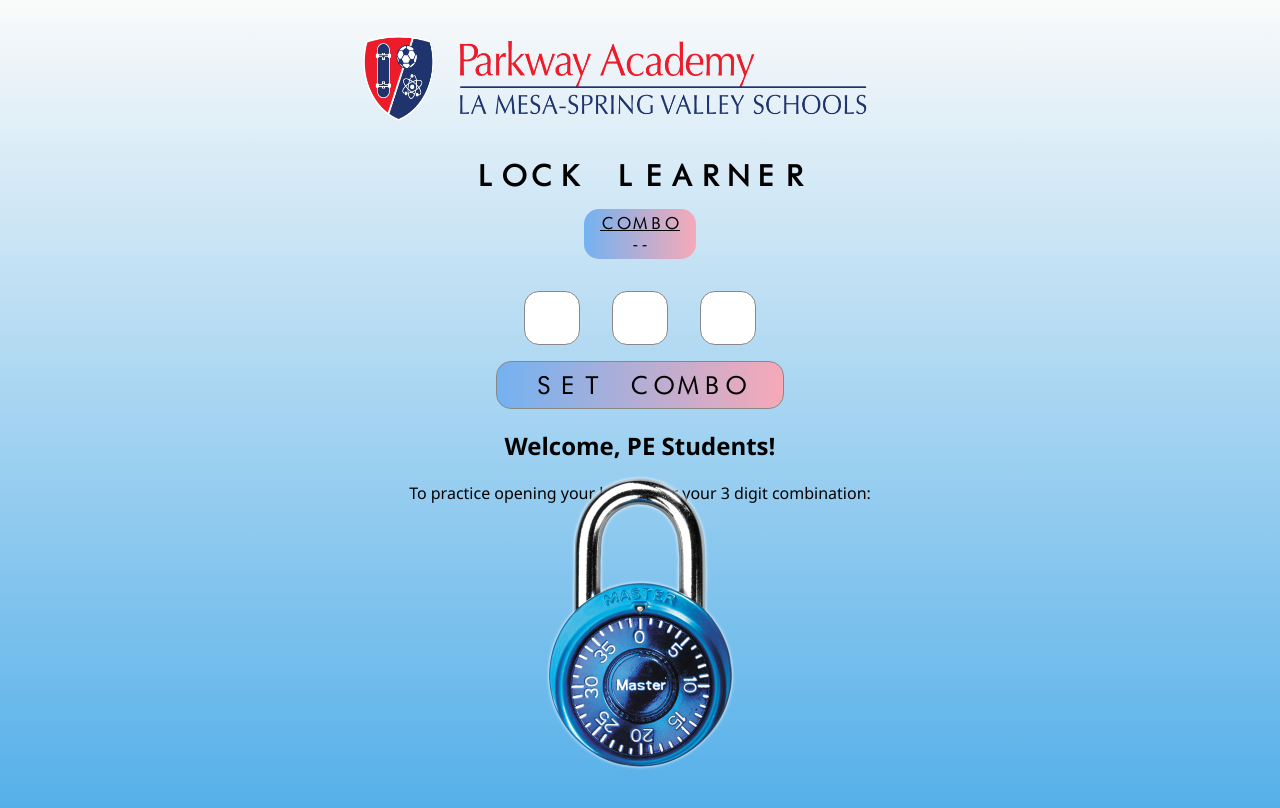
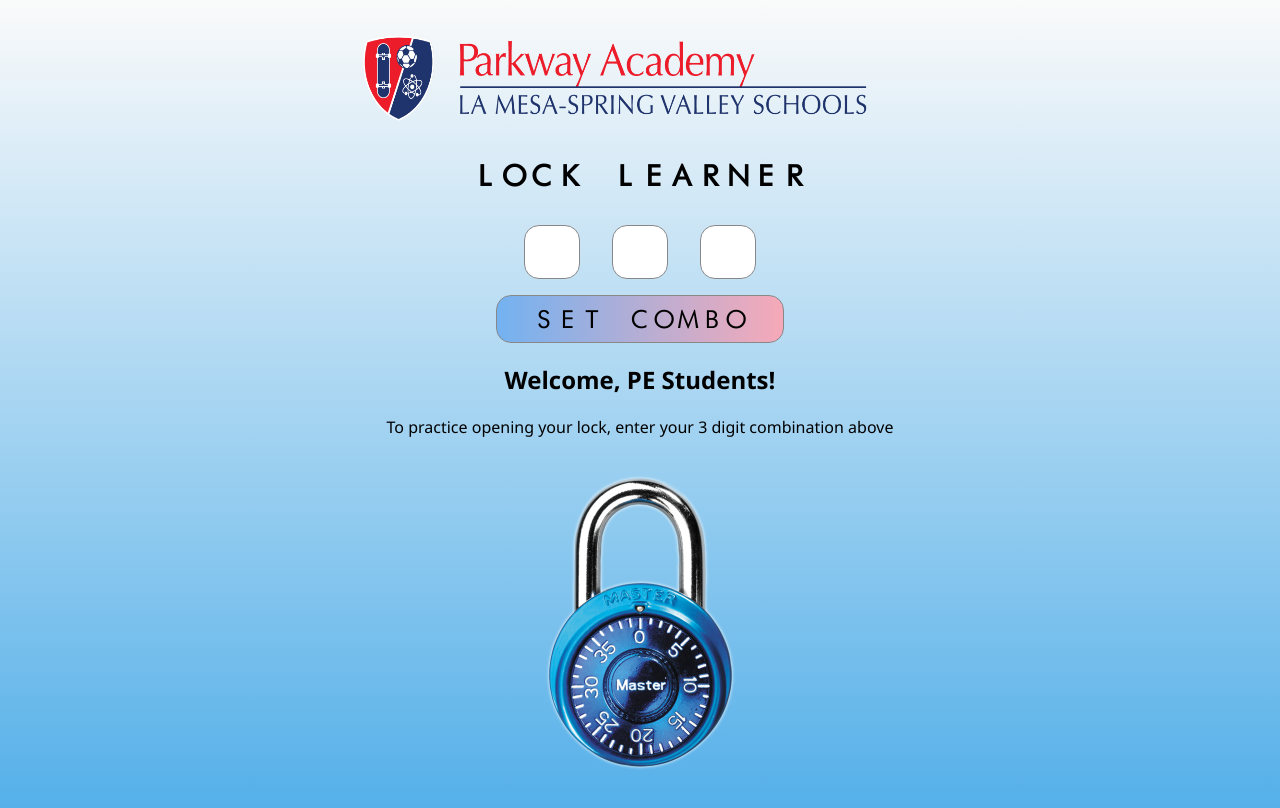
Before and after one commit to timdobranski/lock-learner, a Next.js app: page / in a window 1280 px wide. Shown: the top 808 px of the page. Built offline with nearby package versions, Linux system fonts and the light colour scheme.

Commit message:
Implemented second number

```diff
--- a/app/page.js
+++ b/app/page.js
@@ -126,7 +126,7 @@ export default function Home() {
         <Image src={logo} fill='true' alt="Parkway Logo" />
       </div>
       <h1 className={styles.title}>LOCK LEARNER</h1>
-      {step >= 0 ?
+      {step > 0 ?
       <div id={styles.comboContainer} onClick={() => {setCombo(['', '', '']); setStep(-1)}}>
         <h2>COMBO</h2>
         <p>{`${combo[0]} -  ${combo[1]} -  ${combo[2]}`}</p>
@@ -136,7 +136,7 @@ export default function Home() {
 
       {step === 0 ? <Welcome combo={combo} setCombo={setCombo} setStep={setStep} currentNum={currentLockNum} /> : null}
       {step === 1 ? <Num1 combo={combo} setStep={setStep} currentNum={currentLockNum}/> : null}
-      {step === 2 ? <Num2 /> : null}
+      {step === 2 ? <Num2 combo={combo} currentNum={currentLockNum} setStep={setStep} /> : null}
       {/* {step === 3 ? <Num3 /> : null}
       {step === 4 ? <Success /> : null} */}
       {step === 5 ? <WrongWay setStep={setStep}/> : null}
--- a/app/page.module.css
+++ b/app/page.module.css
@@ -42,11 +42,12 @@
 #comboContainer {
   position: relative;
   top: 50%;
+  width: 50vw;
+  max-width: 200px;
   margin: 0 auto;
   margin-top: 1rem;
-
   background: linear-gradient(to right, rgb(115, 178, 241), rgb(246, 169, 184));
-  padding: .25rem 1rem .25rem 1rem;
+  padding: .5rem;
   border-radius: 15px;
 }
 #comboContainer:hover {
--- a/components/Num2/Num2.js
+++ b/components/Num2/Num2.js
@@ -1,22 +1,35 @@
 'use client';
 
+import { useEffect, useState } from 'react';
 import styles from './Num2.module.css'
 
 export default function Num2({ setStep, combo, setCombo, currentNum }) {
+  const [ timesHitNumber, setTimesHitNumber ] = useState(0);
+
   useEffect(() => {
-    if (currentNum === combo[0]) {
+    console.log('currentNum: ', currentNum)
+    console.log('combo[1]: ', combo[1])
+
+    if (currentNum === parseInt(combo[1])) {
+      setTimesHitNumber(prevNum => prevNum + 1)
+    }
+  }, [currentNum, combo])
+
+  useEffect(() => {
+    console.log('new timeshitnumber: ', timesHitNumber);
+    if (timesHitNumber === 2) {
       setStep(prevStep => prevStep + 1)
     }
-  })
+  }, [timesHitNumber, setStep])
 
   return (
     <div id={styles.resetContainer}>
       <h2>Step 2: 2nd Number</h2>
-      <p>{`To open your lock, you'll turn it to the left (counterclockwise) and the right (clockwise) at different times. Once
-      you begin spinning, you CANNOT spin the opposite direction - not even a little bit. If you do, you'll have to start all the way at
-      the beginning again.`}</p>
+      <p>{`Now you'll turn the other way, BUT...there's a catch. You'll need to pass your 2nd number and come to it again.
+      So turn the lock to the left until you reach ${combo[1]}`}</p>
 
-      <p>{`First, you'll need to reset your lock. Spin it to the right (clockwise) for about 5 seconds, then stop.`}</p>
+      <p>{`Turn left to ${combo[1]} twice`}</p>
+      <p>{`Completed: ${timesHitNumber} / 2 times`}</p>
     </div>
   )
 }
--- a/components/Welcome/Welcome.js
+++ b/components/Welcome/Welcome.js
@@ -54,7 +54,7 @@ export default function Welcome({ setStep, combo, setCombo }) {
         <button type="submit" id={styles.comboSubmitButton}>SET COMBO</button>
       </form>
       <h2>Welcome, PE Students!</h2>
-      <p>To practice opening your lock, enter your 3 digit combination:</p>
+      <p>To practice opening your lock, enter your 3 digit combination above</p>
     </div>
   );
 }
```
